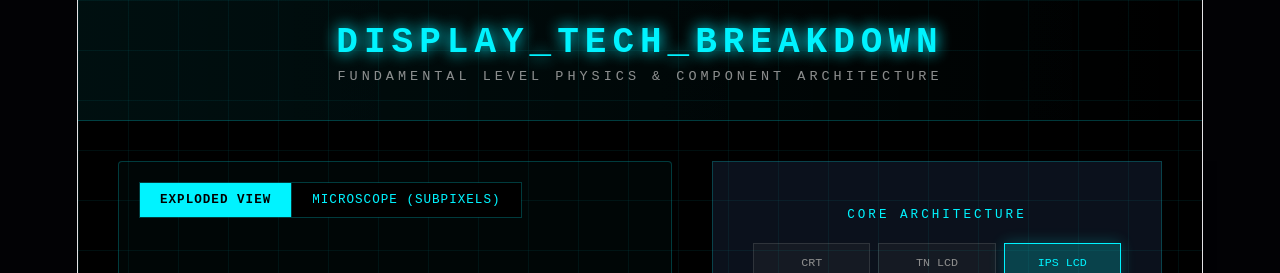
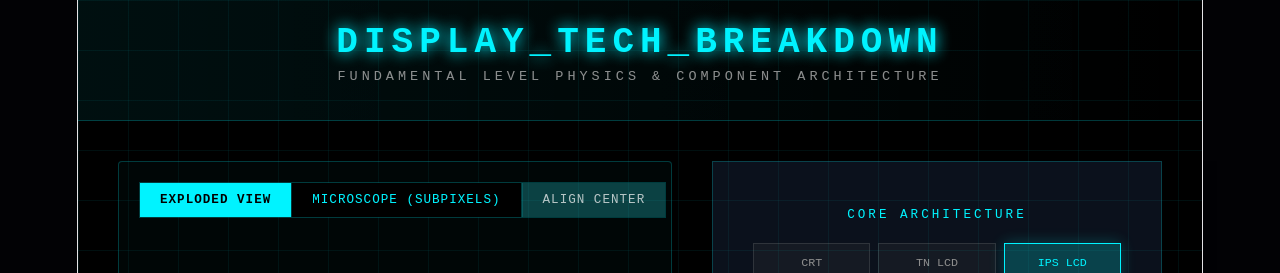
Before and after one commit to Kayo2970/tv-tech, a React (Vite) app: page / in a window 1280 px wide. Shown: the top 273 px of the page. Built offline with nearby package versions, Linux system fonts and the light colour scheme.

Commit message:
Add Align Center button to reset 3D rotation and clear angle offset

```diff
--- a/src/App.css
+++ b/src/App.css
@@ -138,6 +138,18 @@ body {
   background: var(--accent);
   color: #000;
   font-weight: bold;
+}
+
+.view-toggle .reset-btn {
+  background: rgba(255, 255, 255, 0.05);
+  border-left: 1px solid var(--accent-dim);
+  color: #fff;
+  opacity: 0.7;
+}
+
+.view-toggle .reset-btn:hover {
+  opacity: 1;
+  background: rgba(255, 255, 255, 0.1);
 }
 
 .interaction-canvas {
--- a/src/App.tsx
+++ b/src/App.tsx
@@ -224,6 +224,10 @@ const App: React.FC = () => {
 
   const angleOffset = getAngleOffset();
 
+  // --- RESET VIEW HANDLER ---
+  // Returns the 3D rotation to the neutral center point (0,0)
+  const resetView = () => setRotation({ x: 0, y: 0 });
+
   const handleMouseMove = (e: React.MouseEvent) => {
     if (!isDragging) return;
     setRotation(prev => ({
@@ -274,6 +278,7 @@ const App: React.FC = () => {
           <div className="view-toggle">
             <button onClick={() => setIsMicroscope(false)} className={!isMicroscope ? 'active' : ''}>Exploded View</button>
             <button onClick={() => setIsMicroscope(true)} className={isMicroscope ? 'active' : ''}>Microscope (Subpixels)</button>
+            <button onClick={resetView} className="reset-btn">Align Center</button>
           </div>
 
           <div className="interaction-canvas" onMouseDown={() => setIsDragging(true)}>
```
